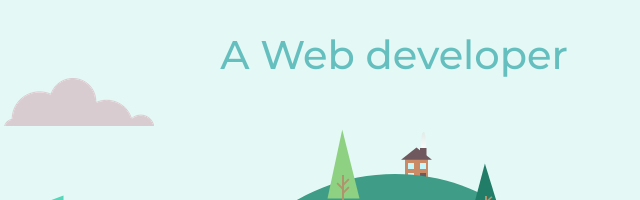
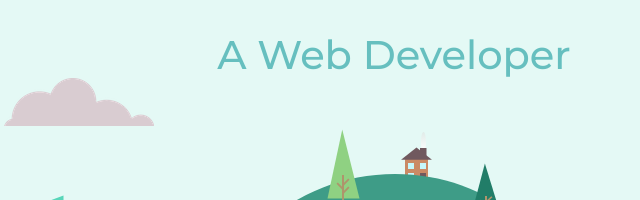
Before and after one commit to ajayjha1/personal-site, a plain HTML site: page index.html in a window 1280 px wide. Shown: the part 285-485 px from the top of the page, 246-886 px from the left. Drawn offline with Linux system fonts and the light colour scheme; files that its build step writes are made by us from their sources.

Commit message:
Update index.html

```diff
--- a/index.html
+++ b/index.html
@@ -10,7 +10,7 @@
     <div class="top-container">
       <img class="top-cloud" src="images/cloud.png" alt="cloud-png">
       <h1>I'm Ajay</h1>
-      <h2>A Web developer</h2>
+      <h2>A Web Developer</h2>
       <img class="bottom-cloud" src="images/cloud.png" alt="cloud-png">
       <img src="images/land.svg" alt="land-svg">
     </div>
```
